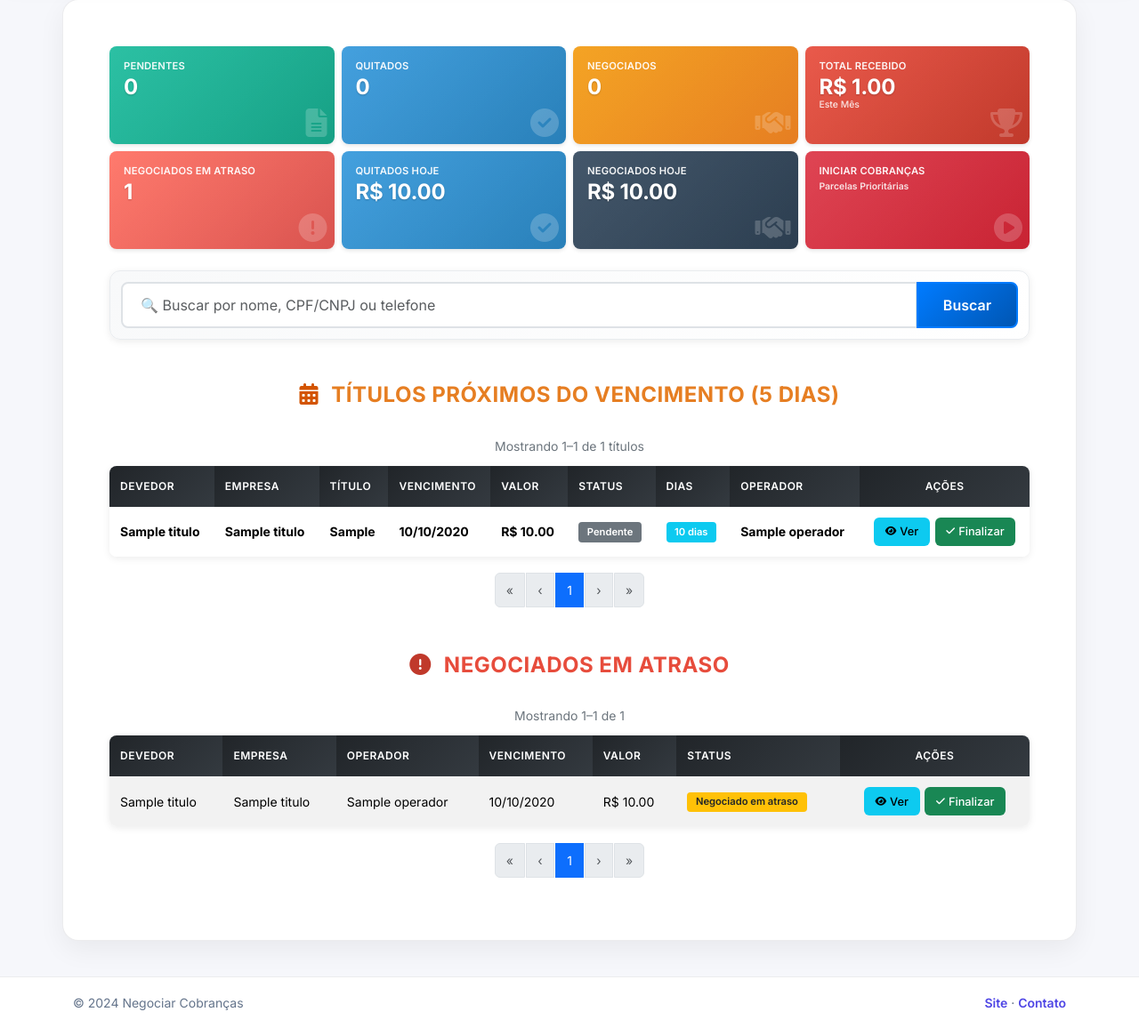
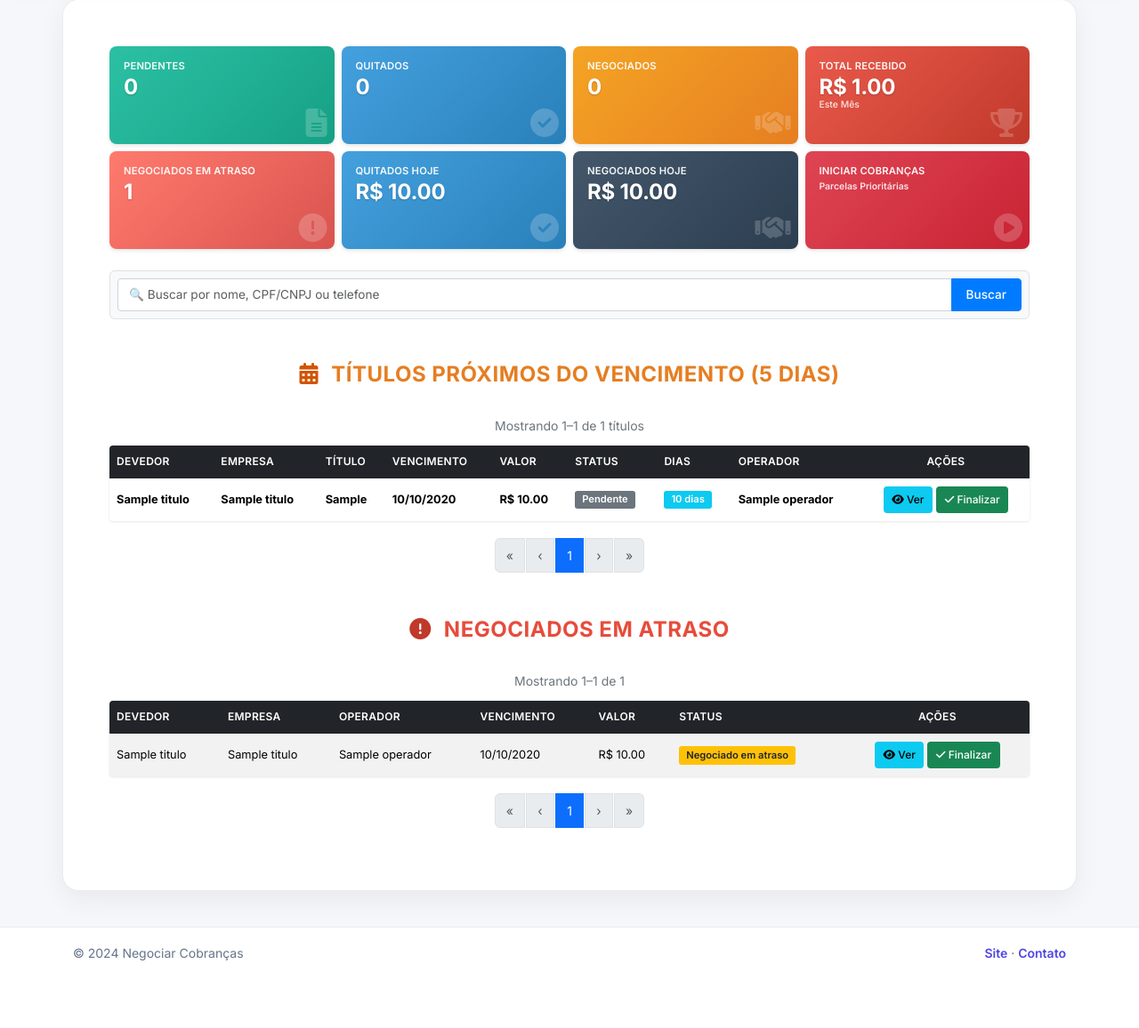
Before and after one commit to leandrosuy2/app_operador, a Django app: template core/templates/dashboard.html in a window 1280 px wide. Shown: the part 88-1244 px from the top of the page at 89% size. After the commit the page ends 1168 px from the top, so only its background shows below. Run offline with Django 4.2, Linux system fonts and the light colour scheme; a user stored in the database is signed in; tables that the repository leaves empty hold one stand-in row (values such as "Sample post"); the template is opened without the code that fills it: most values are stand-ins (such as "Sample title", 1, 10 or a date in 2020).

Commit message:
ajuste nas tabelas

```diff
--- a/core/templates/dashboard.html
+++ b/core/templates/dashboard.html
@@ -190,19 +190,18 @@
     height: 100%;
   }
 
-  /* ========== BUSCA MODERNA ========== */
+  /* ========== BUSCA COMPACTA ========== */
   .dashboard-search {
-    margin-bottom: 1.5rem;
-    padding: 0.5rem;
-    background: linear-gradient(135deg, #f8f9fa 0%, #ffffff 100%);
-    border-radius: 12px;
-    box-shadow: 0 2px 8px rgba(0, 0, 0, 0.08);
-    border: 1px solid #e9ecef;
+    margin-bottom: 1rem;
+    padding: 0.4rem;
+    background: #f8f9fa;
+    border-radius: 6px;
+    border: 1px solid #dee2e6;
   }
 
   @media (min-width: 576px) {
     .dashboard-search {
-      padding: 0.75rem;
+      padding: 0.5rem;
     }
   }
 
@@ -212,62 +211,63 @@
   }
 
   .dashboard-search input {
-    font-size: 0.8rem;
-    padding: 0.5rem 0.75rem;
-    border: 2px solid #dee2e6;
-    border-radius: 8px 0 0 8px;
-    transition: all 0.3s ease;
+    font-size: 0.75rem;
+    padding: 0.35rem 0.5rem;
+    border: 1px solid #ced4da;
+    border-radius: 4px 0 0 4px;
+    transition: all 0.2s ease;
     background: white;
+    height: auto;
   }
 
   .dashboard-search input:focus {
     border-color: #007bff;
-    box-shadow: 0 0 0 0.2rem rgba(0, 123, 255, 0.15);
+    box-shadow: 0 0 0 0.15rem rgba(0, 123, 255, 0.1);
     outline: none;
   }
 
   @media (min-width: 576px) {
     .dashboard-search input {
-      font-size: 0.9rem;
-      padding: 0.6rem 1rem;
+      font-size: 0.8rem;
+      padding: 0.4rem 0.65rem;
     }
   }
 
   @media (min-width: 768px) {
     .dashboard-search input {
-      font-size: 1rem;
-      padding: 0.75rem 1.25rem;
+      font-size: 0.85rem;
+      padding: 0.45rem 0.75rem;
     }
   }
 
   .dashboard-search button {
-    font-size: 0.8rem;
-    padding: 0.5rem 0.75rem;
+    font-size: 0.75rem;
+    padding: 0.35rem 0.65rem;
     white-space: nowrap;
-    border-radius: 0 8px 8px 0;
-    border: 2px solid #007bff;
-    background: linear-gradient(135deg, #007bff, #0056b3);
-    font-weight: 600;
-    transition: all 0.3s ease;
+    border-radius: 0 4px 4px 0;
+    border: 1px solid #007bff;
+    background: #007bff;
+    font-weight: 500;
+    transition: all 0.2s ease;
+    height: auto;
   }
 
   .dashboard-search button:hover {
-    background: linear-gradient(135deg, #0056b3, #004085);
-    transform: translateY(-1px);
-    box-shadow: 0 4px 8px rgba(0, 123, 255, 0.3);
+    background: #0056b3;
+    border-color: #0056b3;
   }
 
   @media (min-width: 576px) {
     .dashboard-search button {
-      font-size: 0.9rem;
-      padding: 0.6rem 1.25rem;
+      font-size: 0.8rem;
+      padding: 0.4rem 0.8rem;
     }
   }
 
   @media (min-width: 768px) {
     .dashboard-search button {
-      font-size: 1rem;
-      padding: 0.75rem 1.75rem;
+      font-size: 0.85rem;
+      padding: 0.45rem 1rem;
     }
   }
 
@@ -365,128 +364,156 @@
 
     .table-card-actions {
       display: flex;
-      gap: 0.5rem;
-      margin-top: 0.5rem;
-      padding-top: 0.5rem;
+      gap: 0.4rem;
+      margin-top: 0.4rem;
+      padding-top: 0.4rem;
       border-top: 1px solid #f0f0f0;
     }
   }
 
-  /* Tabela desktop */
+  /* Tabela desktop - COMPACTA */
   .dashboard-table {
     width: 100%;
-    font-size: 0.8rem;
+    font-size: 0.7rem;
     margin: 0;
     background: white;
     border-collapse: separate;
     border-spacing: 0;
-    border-radius: 8px;
+    border-radius: 4px;
     overflow: hidden;
-    box-shadow: 0 2px 8px rgba(0, 0, 0, 0.08);
+    box-shadow: 0 1px 3px rgba(0, 0, 0, 0.1);
   }
 
   @media (min-width: 768px) {
     .dashboard-table {
-      font-size: 0.875rem;
+      font-size: 0.75rem;
     }
   }
 
   .dashboard-table thead th {
-    font-size: 0.7rem;
-    padding: 0.75rem 0.5rem;
+    font-size: 0.65rem;
+    padding: 0.4rem 0.35rem;
     white-space: nowrap;
-    background: linear-gradient(135deg, #212529, #343a40);
+    background: #212529;
     color: white;
     font-weight: 600;
     text-transform: uppercase;
-    letter-spacing: 0.5px;
+    letter-spacing: 0.3px;
     border: none;
+  }
+
+  @media (min-width: 576px) {
+    .dashboard-table thead th {
+      font-size: 0.7rem;
+      padding: 0.5rem 0.4rem;
+    }
   }
 
   @media (min-width: 768px) {
     .dashboard-table thead th {
       font-size: 0.75rem;
-      padding: 0.875rem 0.75rem;
+      padding: 0.6rem 0.5rem;
     }
   }
 
   .dashboard-table tbody tr {
-    transition: all 0.2s ease;
+    transition: all 0.15s ease;
     border-bottom: 1px solid #f0f0f0;
   }
 
   .dashboard-table tbody tr:hover {
     background-color: #f8f9fa;
-    transform: scale(1.01);
   }
 
   .dashboard-table tbody td {
-    padding: 0.6rem 0.5rem;
+    padding: 0.4rem 0.35rem;
     vertical-align: middle;
     border: none;
+    font-size: 0.7rem;
+  }
+
+  @media (min-width: 576px) {
+    .dashboard-table tbody td {
+      padding: 0.5rem 0.4rem;
+      font-size: 0.75rem;
+    }
   }
 
   @media (min-width: 768px) {
     .dashboard-table tbody td {
-      padding: 0.75rem;
+      padding: 0.6rem 0.5rem;
+      font-size: 0.8rem;
     }
   }
 
-  /* Botões de ação compactos */
+  /* Botões de ação MUITO compactos */
   .action-buttons {
     display: flex;
-    gap: 0.35rem;
+    gap: 0.25rem;
     flex-wrap: wrap;
     justify-content: center;
   }
 
   .action-btn {
-    font-size: 0.7rem;
-    padding: 0.3rem 0.6rem;
-    border-radius: 6px;
+    font-size: 0.65rem;
+    padding: 0.25rem 0.45rem;
+    border-radius: 4px;
     font-weight: 500;
-    transition: all 0.2s ease;
+    transition: all 0.15s ease;
     border: none;
     white-space: nowrap;
     display: inline-flex;
     align-items: center;
-    gap: 0.25rem;
+    gap: 0.2rem;
   }
 
   .action-btn:hover {
     transform: translateY(-1px);
-    box-shadow: 0 2px 4px rgba(0, 0, 0, 0.15);
+    box-shadow: 0 1px 3px rgba(0, 0, 0, 0.15);
   }
 
   .action-btn i {
-    font-size: 0.7rem;
+    font-size: 0.65rem;
   }
 
   @media (min-width: 576px) {
     .action-btn {
-      font-size: 0.75rem;
-      padding: 0.35rem 0.7rem;
+      font-size: 0.7rem;
+      padding: 0.3rem 0.5rem;
+    }
+    .action-btn i {
+      font-size: 0.7rem;
     }
   }
 
   @media (min-width: 768px) {
     .action-btn {
-      font-size: 0.8rem;
-      padding: 0.4rem 0.8rem;
+      font-size: 0.75rem;
+      padding: 0.35rem 0.6rem;
+    }
+    .action-btn i {
+      font-size: 0.75rem;
     }
   }
 
   .badge {
-    font-size: 0.65rem;
-    padding: 0.3rem 0.5rem;
-    border-radius: 4px;
+    font-size: 0.6rem;
+    padding: 0.2rem 0.4rem;
+    border-radius: 3px;
     font-weight: 600;
   }
 
   @media (min-width: 576px) {
     .badge {
+      font-size: 0.65rem;
+      padding: 0.25rem 0.45rem;
+    }
+  }
+
+  @media (min-width: 768px) {
+    .badge {
       font-size: 0.7rem;
-      padding: 0.35rem 0.6rem;
+      padding: 0.3rem 0.5rem;
     }
   }
 
```
Also changed, not shown: other parts of core/templates/dashboard.html (+10 -11 lines).
